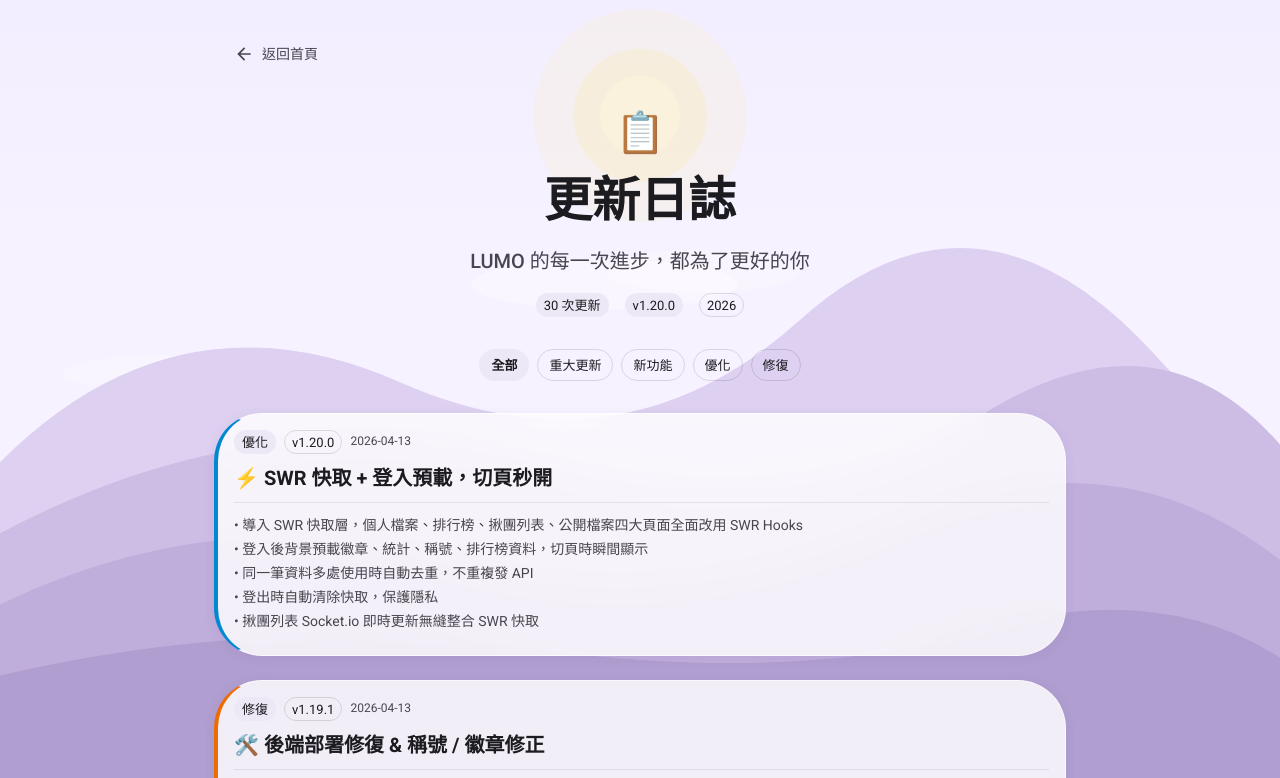
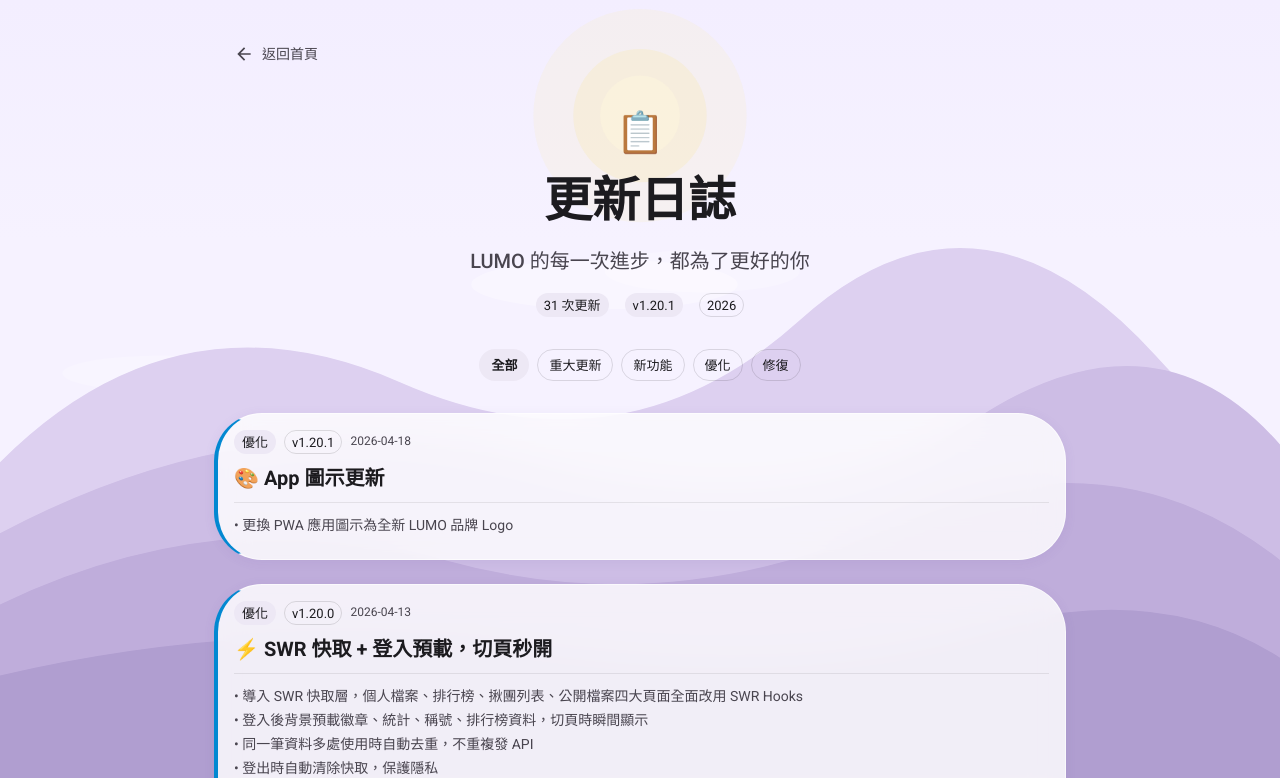
Before and after one commit to DONGHANK-001/lumo-ncnu, a Next.js app in the folder frontend/: page /updates in a window 1280 px wide. Shown: the top 778 px of the page. Built offline with nearby package versions, Linux system fonts and the light colour scheme; no server answers.

Commit message:
feat: 更換 PWA App 圖示為新 LUMO Logo

```diff
--- a/frontend/src/app/updates/page.tsx
+++ b/frontend/src/app/updates/page.tsx
@@ -27,6 +27,15 @@ interface UpdateEntry {
 }
 
 const UPDATES: UpdateEntry[] = [
+    {
+        version: 'v1.20.1',
+        date: '2026-04-18',
+        category: '優化',
+        title: '🎨 App 圖示更新',
+        details: [
+            '更換 PWA 應用圖示為全新 LUMO 品牌 Logo',
+        ],
+    },
     {
         version: 'v1.20.0',
         date: '2026-04-13',
```
Also changed, not shown: frontend/public/icons/icon-192.png, frontend/public/icons/icon-512.png.
